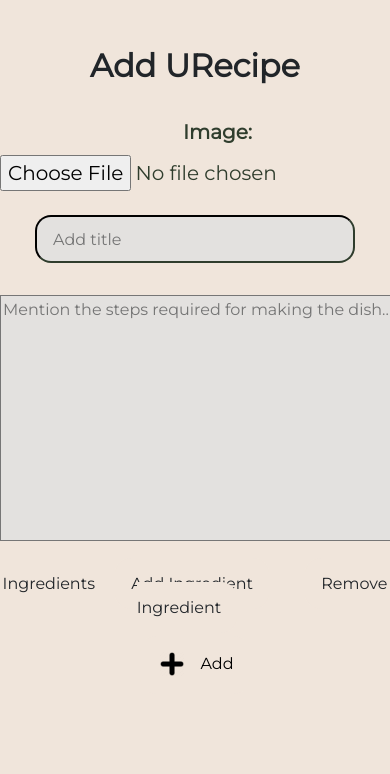
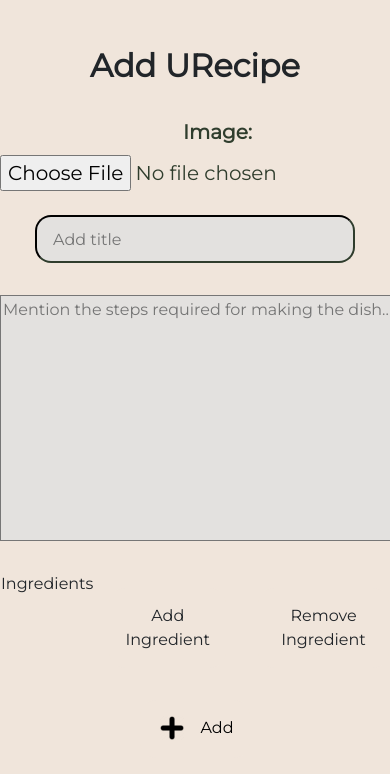
Before and after one commit to Kusalava0/URecipe, a Django app: page /add/ in a window 390 px wide; the page is wider, and only the part inside the window is pictured. Shown: the part 113-887 px from the top of that part. Before the commit the page ends 789 px from the top of that part, so only its background shows below. Run offline with Django 4.2, Linux system fonts and the light colour scheme; a user stored in the database is signed in; some libraries are stand-ins or nearby versions.

Commit message:
button changes

```diff
--- a/polls/static/polls/styles.css
+++ b/polls/static/polls/styles.css
@@ -480,6 +480,12 @@ section .list-ing .list-items {
         height: 5rem;
         font-size: 1rem;
     }
+    .add-form-mid div{
+        display: flex;
+    }
+    .add-form-mid div label{
+        margin-left: 1rem ;
+    }
 
     /* #email,
     #psw,
--- a/polls/templates/polls/add.html
+++ b/polls/templates/polls/add.html
@@ -19,8 +19,11 @@
         </div>
         <br>
         <div class="add-form-mid">
-            <label for="ingredient-img">Ingredients</label>
-            <a id="Add">Add Ingredient</a> <a id="Remove">Remove Ingredient</a>
+            <div>
+                <label for="ingredient-img">Ingredients</label>
+                <a id="Add">Add Ingredient</a>
+                <a id="Remove">Remove Ingredient</a>
+            </div>
             <script>$("#button").on("click", function () { $("body").scrollTop(0); });</script>
             <div id="textboxDiv"></div>
             <script>
```
